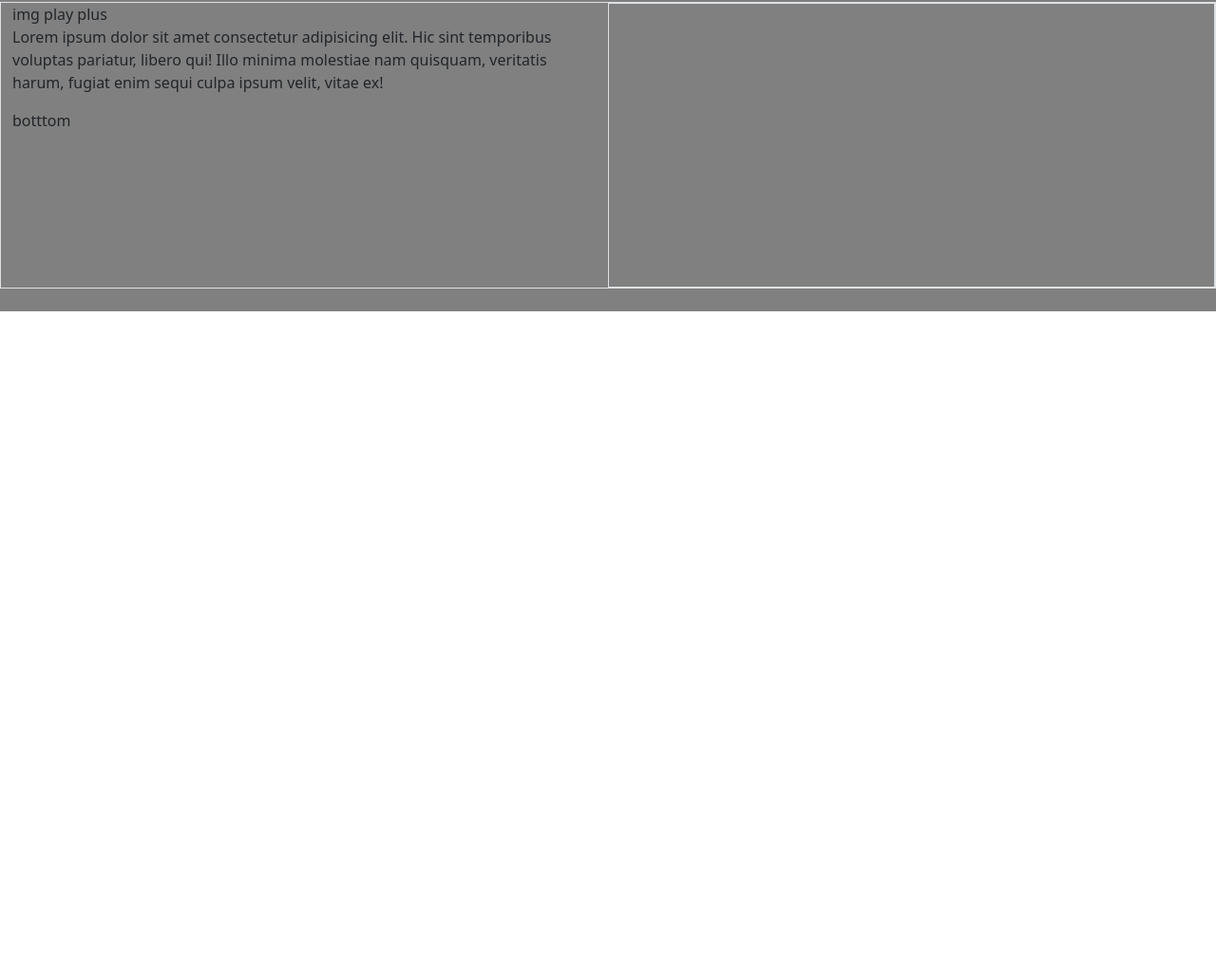
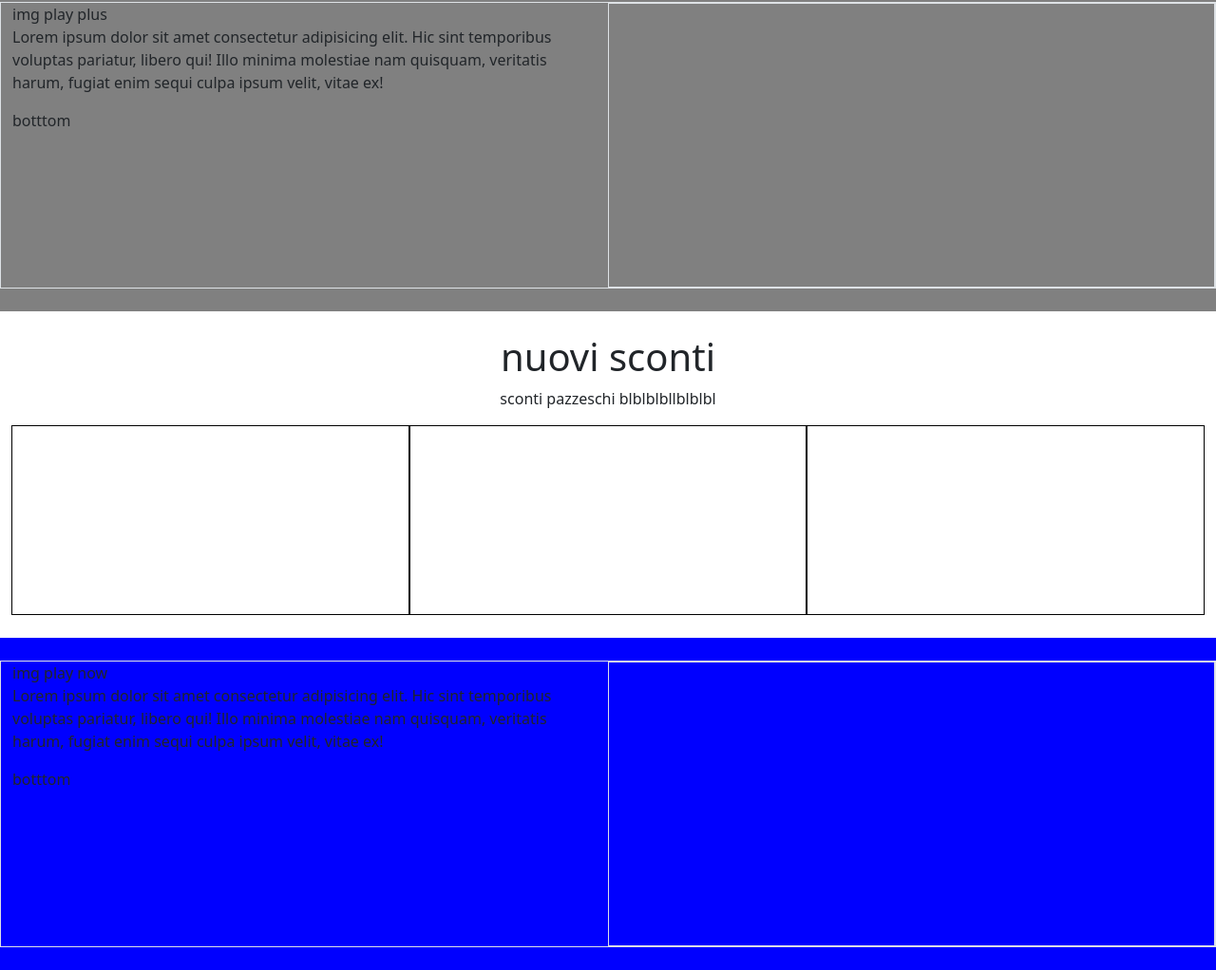
Before and after one commit to LeonardoContino/htmlcss-playstation, a plain HTML site: page index.html in a window 1280 px wide. Shown: the part 3264-4286 px from the top of the page at 95% size. Before the commit the page ends 3592 px from the top, so only its background shows below. Drawn offline with nearby package versions, Linux system fonts and the light colour scheme.

Commit message:
pl-now done

```diff
--- a/index.html
+++ b/index.html
@@ -203,8 +203,8 @@
               excepturi nesciunt ullam!
             </p>
           </div>
-          <div class="d-flex justify-content-center">
-            <div class="row row-cols-md-3 flex-column flex-md-row">
+          <div class="d-flex">
+            <div class="row w-100 row-cols-md-3 flex-column flex-md-row">
               <div class="col">
                 <div class="img-top"></div>
                 <div class="bottom-img">
@@ -266,6 +266,51 @@
           <div class="col-md-6 d-none d-md-flex border soul-img"></div>
         </div>
       </section>
+
+      <!-- discount -->
+      <section class="container-fluid explore py-4">
+        <div class="row flex-column">
+          <div class="col text-center">
+            <h1>nuovi sconti</h1>
+            <p>sconti pazzeschi blblblbllblblbl</p>
+          </div>
+          <div class="d-flex justify-content-center">
+            <div
+              class="row discount w-100 row-cols-md-3 flex-column flex-md-row"
+            >
+              <div class="col">
+                <div class="img-discount"></div>
+              </div>
+
+              <div class="col">
+                <div class="img-discount"></div>
+              </div>
+
+              <div class="col">
+                <div class="img-discount"></div>
+              </div>
+            </div>
+          </div>
+        </div>
+      </section>
+
+      <!-- playstation now -->
+      <section class="container-fluid pl-now-bg d-flex py-4">
+        <div class="row border flex-column flex-md-row row-cols-md-2">
+          <div class="col">
+            <div>img play now</div>
+            <p>
+              Lorem ipsum dolor sit amet consectetur adipisicing elit. Hic sint
+              temporibus voluptas pariatur, libero qui! Illo minima molestiae
+              nam quisquam, veritatis harum, fugiat enim sequi culpa ipsum
+              velit, vitae ex!
+            </p>
+            <div>botttom</div>
+          </div>
+
+          <div class="col-md-6 d-none d-md-flex border soul-img"></div>
+        </div>
+      </section>
     </main>
   </body>
 </html>
--- a/style.css
+++ b/style.css
@@ -81,3 +81,19 @@ main {
 .soul-img {
   min-height: 300px;
 }
+
+/* discount */
+.discount > * {
+  min-height: 200px;
+  border: 1px solid black;
+}
+
+/* pl-now */
+
+.pl-now-bg {
+  background-color: blue;
+  min-height: 300px;
+}
+.soul-img {
+  min-height: 300px;
+}
```
